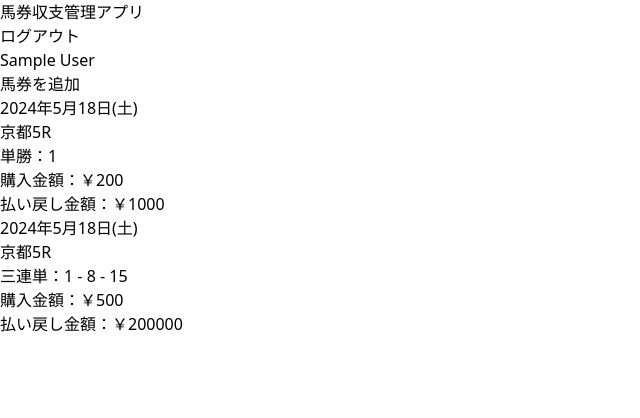
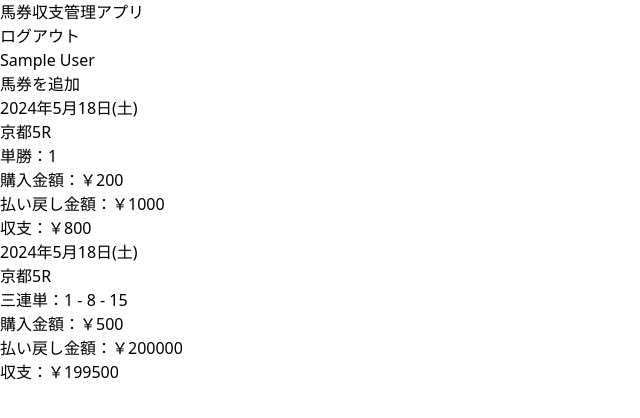
Before and after one commit to tukumo-n9/horse-racing-betting-ticket-manager, a React (Vite) app: page / in a window 1280 px wide. Shown: the top 418 px of the page, without its empty margins (0-640 px from the left). Built offline with nearby package versions, Linux system fonts and the light colour scheme; no server answers; sample sign-in values are in the browser's storage.

Commit message:
#53 収支の差額を表示した

```diff
--- a/src/features/tickets/TicketsList.tsx
+++ b/src/features/tickets/TicketsList.tsx
@@ -38,6 +38,7 @@ function TicketsList() {
             </p>
             <p>購入金額：￥{ticket.betAmount}</p>
             <p>払い戻し金額：￥{ticket.payout}</p>
+            <p>収支：￥{Number(ticket.payout) - Number(ticket.betAmount)}</p>
           </Link>
         </li>
       ))}
--- a/src/routes/SingleTicket.tsx
+++ b/src/routes/SingleTicket.tsx
@@ -37,6 +37,7 @@ export default function SingleTicket() {
       </p>
       <p>購入金額：￥{ticket.betAmount}</p>
       <p>払い戻し金額：￥{ticket.payout}</p>
+      <p>収支：￥{Number(ticket.payout) - Number(ticket.betAmount)}</p>
       <Link to={`/tickets/${ticket.id}/edit`}>編集</Link>
       <button onClick={() => handleDelete(ticket.id)}>削除</button>
       <Link to={"/"}>一覧に戻る</Link>
```
